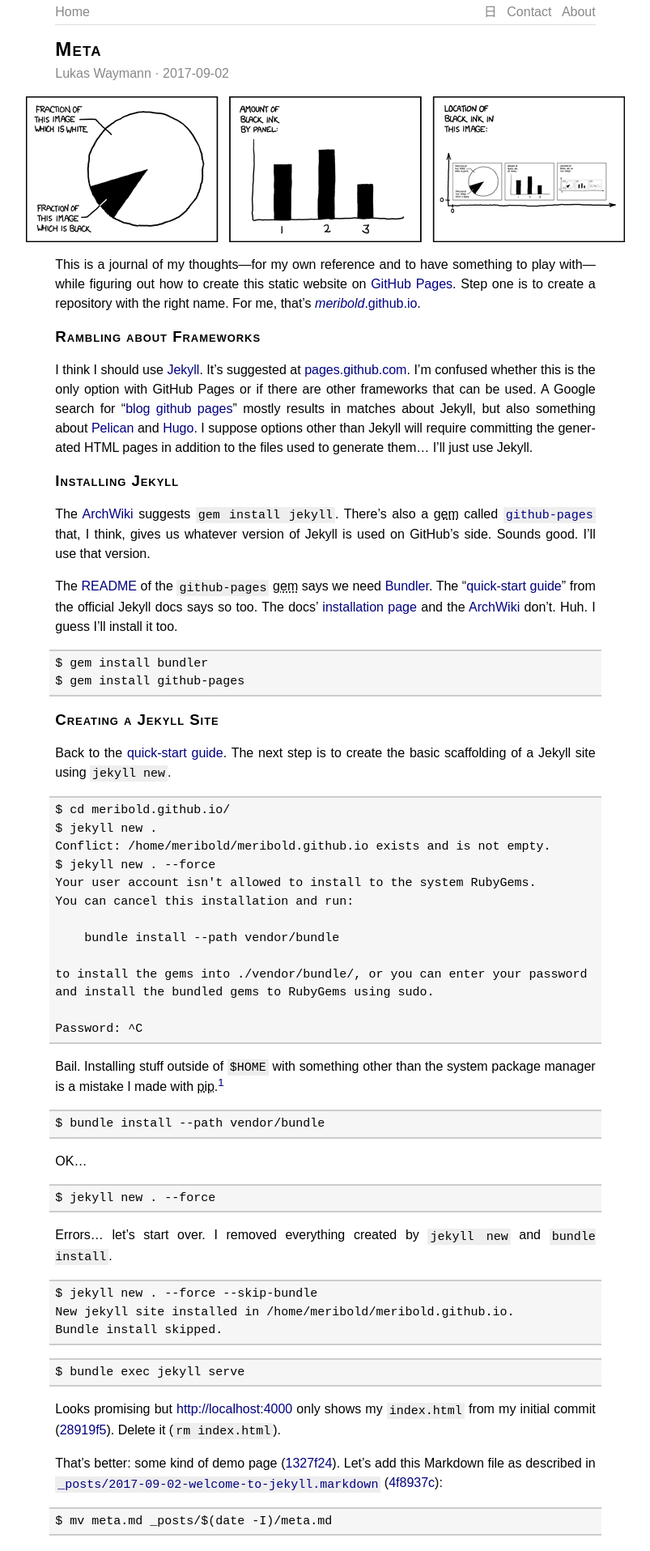
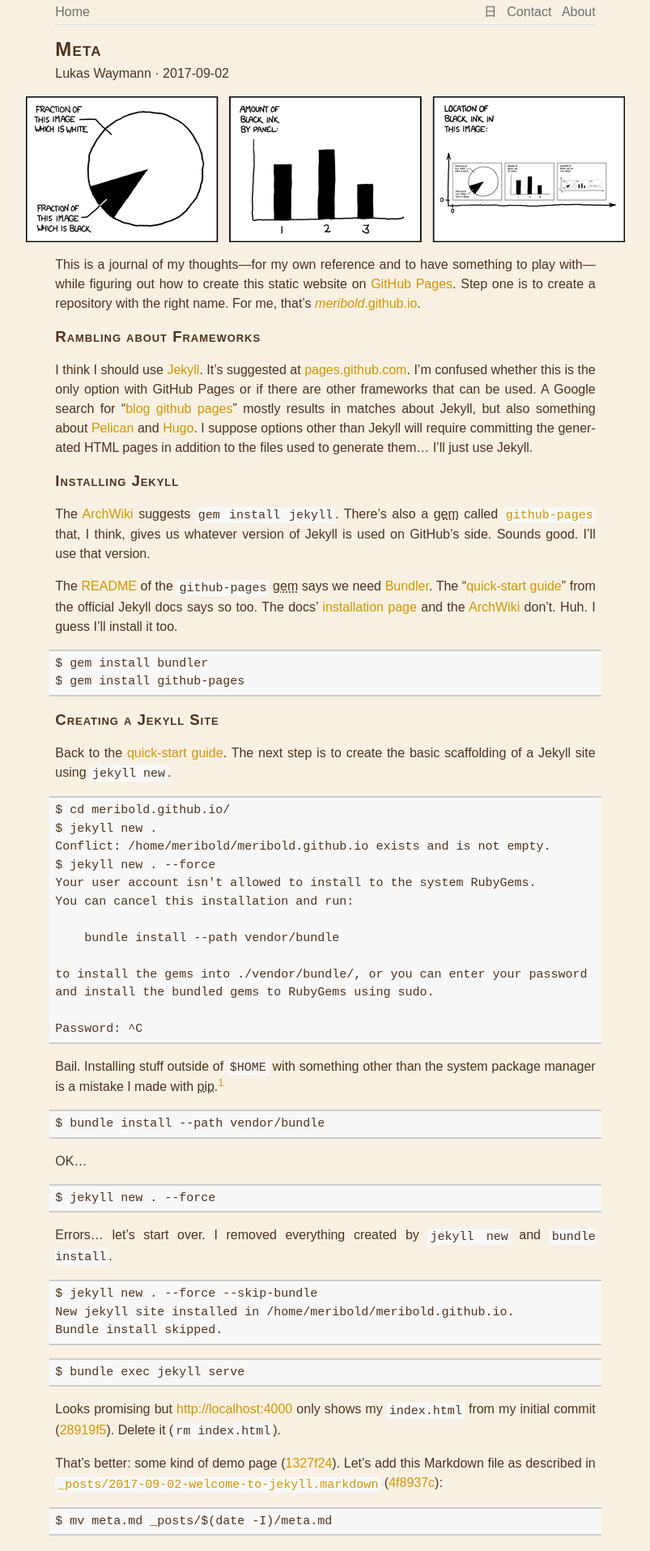
Before and after one commit to meribold/meribold.org, a Jekyll site: the page built from _drafts/meta.md, in a window 1280 px wide. Shown: the top 1915 px of the page at 81% size, without its empty margins (238-1041 px from the left). Built offline with Jekyll 4.4.1, drawn with Linux system fonts in a browser that asks for light colours.

Commit message:
Nick some colors and tweak some colors

```diff
--- a/_includes/core.css
+++ b/_includes/core.css
@@ -24,9 +24,20 @@ body {
   -webkit-text-size-adjust: none;
 }
 
+body {
+  background-color: #f8f1e3;
+}
+
+body, .post-meta {
+  color: #4f321c;
+}
+
 body.dark {
-  background-color: #181818;
-  color: #fff;
+  background-color: #121212;
+}
+
+body.dark, body.dark .post-meta {
+  color: #b0b0b0;
 }
 
 body.dark .site-header {
@@ -44,19 +55,21 @@ body.dark .site-footer {
 }
 
 #theme-toggle.override {
-  color: #000;
+  /* color: #4f321c; */
+  color: #d19600;
 }
 
 body.dark #theme-toggle.override {
-  color: #fff;
+  /* color: #b0b0b0; */
+  color: #5ac8fa;
 }
 
 main a {
-  color: #000080;
+  color: #d19600;
 }
 
 body.dark main a {
-  color: #e6db74;
+  color: #5ac8fa;
 }
 
 /* Fully justify text.  Also see <https://practicaltypography.com/hyphenation.html>. */
@@ -158,7 +171,7 @@ div.highlighter-rouge {
   border-top: 2px solid #ccc;
   border-bottom: 2px solid #ccc;
   /* Only darken the background color of code blocks very slightly. */
-  background-color: #f6f6f6;
+  background-color: #f8f8f8;
   min-width: 100%;
   max-width: calc(50% + 50vw - 7.5px);
   width: -moz-min-content;
@@ -184,22 +197,26 @@ pre > code {
   border: 0;
   padding-right: 0;
   padding-left: 0;
-  background-color: #f6f6f6;
+  background-color: #f8f8f8;
 }
 
 body.dark div.highlighter-rouge,
 body.dark pre > code {
-  background-color: #1e1e1e;
+  background-color: #161616;
 }
 
 /* Inline code */
 code {
   padding: .1em .2em;
-  background-color: #eee;
+  /* background-color: #ebe4d7; */
+  /* background-color: #fff8e9; */
+  /* background-color: #fff; */
+  background-color: #f8f8f8;
+  /* background-color: #f8f5ee; */
 }
 
 body.dark code {
-  background-color: #2e2e2e;
+  background-color: #2b2b2b;
 }
 
 /* See <https://css-tricks.com/NetMag/FluidWidthVideo/Article-FluidWidthVideo.php>. */
@@ -224,18 +241,16 @@ article header time.post-meta::before {
   content: " · ";
 }
 
-.post-meta,
 .header-link,
 .footer-list li > a,
 .footer-link {
-  color: #888;
+  color: #6e6e6e;
 }
 
-body.dark .post-meta,
 body.dark .header-link,
 body.dark .footer-list li > a,
 .footer-link {
-  color: #bbb;
+  color: #888;
 }
 
 /* Block quotations.  Originally based on the Minima theme [1].  Heavily modified by
--- a/_includes/syntax-highlighting.css
+++ b/_includes/syntax-highlighting.css
@@ -4,7 +4,7 @@
  * [1]: https://github.com/mojombo/tpw/blob/master/css/syntax.css
  * [2]: https://jekyllrb.com/docs/liquid/tags/#code-snippet-highlighting
  */
-.highlight { background: #f6f6f6; }
+.highlight { background: #f8f8f8; }
 .highlight .c { color: #999988; font-style: italic }
 .highlight .err { color: #a61717; background-color: #e3d2d2 }
 .highlight .k { font-weight: bold }
@@ -66,20 +66,20 @@
 .highlight .il { color: #009999 }
 
 /* This is the Monokai scheme from [1].  Only the background color is modified.  I changed
- * it from #272822.
+ * it from #272822.  Also s/f8f8f2/ccc
  *
  * [1]: https://jwarby.github.io/jekyll-pygments-themes/languages/python.html
  */
-body.dark .highlight { background: #1e1e1e; }
-body.dark .highlight pre { background-color: #1e1e1e }
-body.dark .highlight .hll { background-color: #1e1e1e }
+body.dark .highlight { background: #161616; }
+body.dark .highlight pre { background-color: #161616 }
+body.dark .highlight .hll { background-color: #161616 }
 body.dark .highlight .c { color: #75715e }
 body.dark .highlight .err { color: #960050; background-color: #1e0010 }
 body.dark .highlight .k { color: #66d9ef }
 body.dark .highlight .l { color: #ae81ff }
-body.dark .highlight .n { color: #f8f8f2 }
+body.dark .highlight .n { color: #ccc }
 body.dark .highlight .o { color: #f92672 }
-body.dark .highlight .p { color: #f8f8f2 }
+body.dark .highlight .p { color: #ccc }
 body.dark .highlight .cm { color: #75715e }
 body.dark .highlight .cp { color: #75715e }
 body.dark .highlight .c1 { color: #75715e }
@@ -96,21 +96,21 @@ body.dark .highlight .ld { color: #e6db74 }
 body.dark .highlight .m { color: #ae81ff }
 body.dark .highlight .s { color: #e6db74 }
 body.dark .highlight .na { color: #a6e22e }
-body.dark .highlight .nb { color: #f8f8f2 }
+body.dark .highlight .nb { color: #ccc }
 body.dark .highlight .nc { color: #a6e22e }
 body.dark .highlight .no { color: #66d9ef }
 body.dark .highlight .nd { color: #a6e22e }
-body.dark .highlight .ni { color: #f8f8f2 }
+body.dark .highlight .ni { color: #ccc }
 body.dark .highlight .ne { color: #a6e22e }
 body.dark .highlight .nf { color: #a6e22e }
-body.dark .highlight .nl { color: #f8f8f2 }
-body.dark .highlight .nn { color: #f8f8f2 }
+body.dark .highlight .nl { color: #ccc }
+body.dark .highlight .nn { color: #ccc }
 body.dark .highlight .nx { color: #a6e22e }
-body.dark .highlight .py { color: #f8f8f2 }
+body.dark .highlight .py { color: #ccc }
 body.dark .highlight .nt { color: #f92672 }
-body.dark .highlight .nv { color: #f8f8f2 }
+body.dark .highlight .nv { color: #ccc }
 body.dark .highlight .ow { color: #f92672 }
-body.dark .highlight .w { color: #f8f8f2 }
+body.dark .highlight .w { color: #ccc }
 body.dark .highlight .mf { color: #ae81ff }
 body.dark .highlight .mh { color: #ae81ff }
 body.dark .highlight .mi { color: #ae81ff }
@@ -126,10 +126,10 @@ body.dark .highlight .sx { color: #e6db74 }
 body.dark .highlight .sr { color: #e6db74 }
 body.dark .highlight .s1 { color: #e6db74 }
 body.dark .highlight .ss { color: #e6db74 }
-body.dark .highlight .bp { color: #f8f8f2 }
-body.dark .highlight .vc { color: #f8f8f2 }
-body.dark .highlight .vg { color: #f8f8f2 }
-body.dark .highlight .vi { color: #f8f8f2 }
+body.dark .highlight .bp { color: #ccc }
+body.dark .highlight .vc { color: #ccc }
+body.dark .highlight .vg { color: #ccc }
+body.dark .highlight .vi { color: #ccc }
 body.dark .highlight .il { color: #ae81ff }
 body.dark .highlight .gu { color: #75715e }
 body.dark .highlight .gd { color: #f92672 }
--- a/_includes/tables.css
+++ b/_includes/tables.css
@@ -69,11 +69,11 @@ td:last-child, th:last-child {
 }
 
 tr:nth-child(even) {
-  background-color: #eee;
+  background-color: #ebe4d7;
 }
 
 body.dark tr:nth-child(even) {
-  background-color: #2e2e2e;
+  background-color: #1e1e1e;
 }
 
 th, td {
```
Also changed, not shown: _includes/index.css (+4 -4 lines), _posts/2017-10-20-survey-of-cpu-caches.md (+3 -3 lines).
